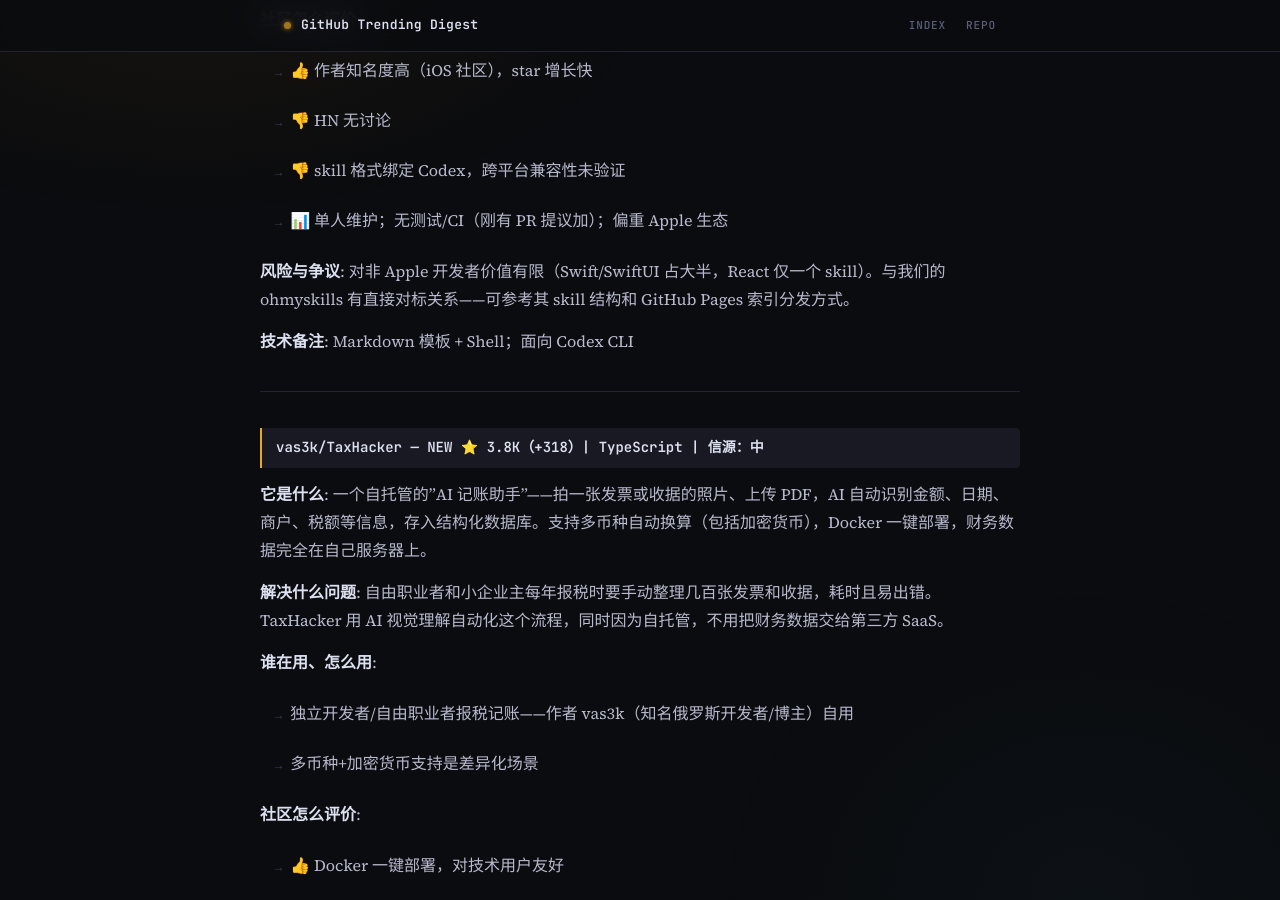
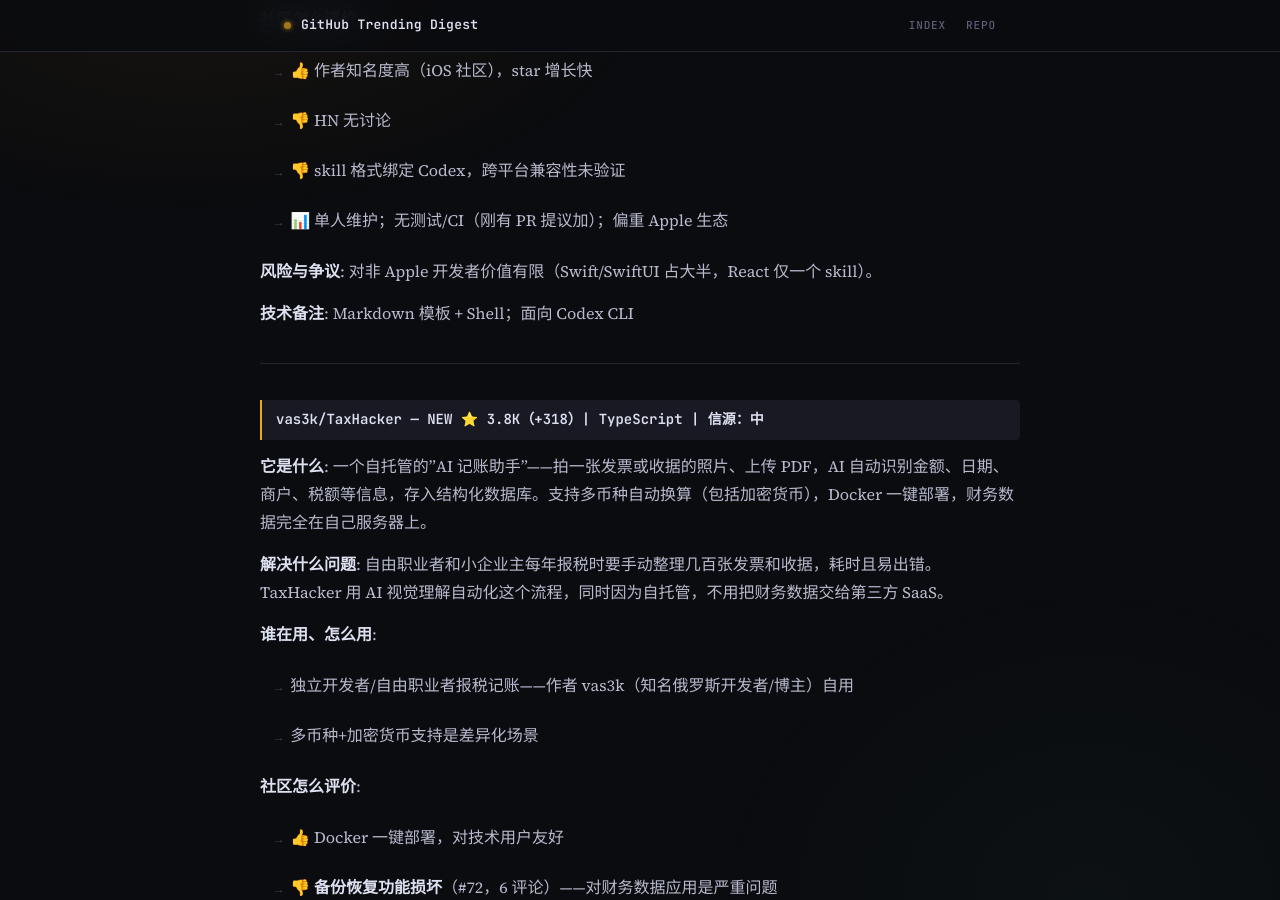
Before and after one commit to maxzyma/github-trending-digest, a Jekyll site: the page built from daily/2026-04-01-analysis.md, in a window 1280 px wide and 900 px high, scrolled down 2502 px. Built offline with Jekyll 4.4.1, drawn with Linux system fonts in a browser that asks for light colours; our own code applies the rules of GitHub Pages for plain Markdown files.

Commit message:
docs: strip internal references from public docs
This is a public repo. Removed references to internal tooling, paths,
and project organization that should not be exposed:

- README.md: drop the "收尾流程" section (DingTalk push, parent-repo
  two-tier git workflow, sandbox toggle). Keep the index-maintenance
  table renamed to "索引维护" since that step is generic.
- daily/2026-04-01-analysis.md: drop "我们的 ohmyskills" cross-reference.
- daily/2026-04-27-analysis.md: drop the line citing an internal
  deployment of the project being analyzed.
- daily/2026-04-30-analysis.md: drop the "本日同步事件" line referencing
  a sibling project in the same workspace.
- .gitignore: ignore daily/weekly/monthly *-summary.md and *-full.md
  (local notification payloads, never meant for publication).

Generated with Claude Code

Co-Authored-By: AI-SDLC <aisdlc@radnova.com>

```diff
--- a/daily/2026-04-01-analysis.md
+++ b/daily/2026-04-01-analysis.md
@@ -72,7 +72,7 @@ _项目总数: 14 | 首次上榜: 8 | 已上榜更新: 6 | 数据源: https://gi
 - 👎 skill 格式绑定 Codex，跨平台兼容性未验证
 - 📊 单人维护；无测试/CI（刚有 PR 提议加）；偏重 Apple 生态
 
-**风险与争议**: 对非 Apple 开发者价值有限（Swift/SwiftUI 占大半，React 仅一个 skill）。与我们的 ohmyskills 有直接对标关系——可参考其 skill 结构和 GitHub Pages 索引分发方式。
+**风险与争议**: 对非 Apple 开发者价值有限（Swift/SwiftUI 占大半，React 仅一个 skill）。
 
 **技术备注**: Markdown 模板 + Shell；面向 Codex CLI
 
```
Also changed, not shown: daily/2026-04-27-analysis.md (+0 -1 lines), daily/2026-04-30-analysis.md (+0 -1 lines), README.md, 1 other file.
